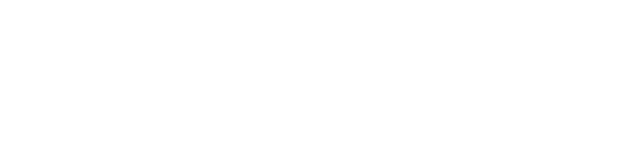
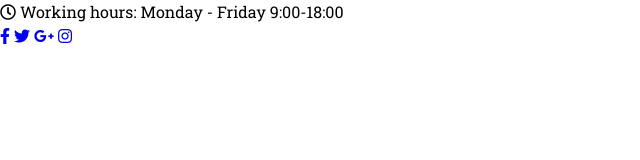
Before and after one commit to IdaWalle/HTMLCSS-INLUPP1, a plain HTML site: page index.html in a window 1280 px wide. Shown: the whole page, without its empty margins (0-640 px from the left). Drawn offline with Linux system fonts and the light colour scheme.

Commit message:
first line

```diff
--- a/index.html
+++ b/index.html
@@ -3,9 +3,39 @@
 <head>
     <meta charset="UTF-8">
     <meta name="viewport" content="width=device-width, initial-scale=1.0">
-    <title>Document</title>
+    <link rel="stylesheet" href="https://use.fontawesome.com/releases/v5.15.1/css/all.css" integrity="sha384-vp86vTRFVJgpjF9jiIGPEEqYqlDwgyBgEF109VFjmqGmIY/Y4HV4d3Gp2irVfcrp" crossorigin="anonymous">
+    <title>Dental Clinic</title>
+    <link rel="stylesheet" href="styles.css">
 </head>
 <body>
 
+    <nav class="navbar-top">
+        <div class="conatiner">
+            <div class="hours">
+                <i class="far fa-clock"></i> Working hours: Monday - Friday 9:00-18:00
+                </div>
+
+                    <div class="socialmedia">
+                        <a href="#"><i class="fab fa-facebook-f"></i></a>
+                        <a href="#"><i class="fab fa-twitter"></i></a>
+                        <a href="#"><i class="fab fa-google-plus-g"></i></a>
+                        <a href="#"><i class="fab fa-instagram"></i></a>
+                    </div>
+                </div>
+        </nav>
+
+        <nav class="navbar">
+            <div class="container">
+                <a href="#" class="navbar-brand">
+                    <img src="" alt="">
+                </a>
+
+
+
+
+            </div>
+        </nav>
+
+
 </body>
 </html>
--- a/styles.css
+++ b/styles.css
@@ -0,0 +1,12 @@
+@import url('https://fonts.googleapis.com/css2?family=Roboto+Slab&display=swap');
+* {
+    padding: 0;
+    margin: 0;
+    box-sizing: border-box;
+}
+
+html, body {
+    font-weight: 400;
+    font-family: 'Roboto Slab', serif;
+    line-height: 1.5;
+}
```
